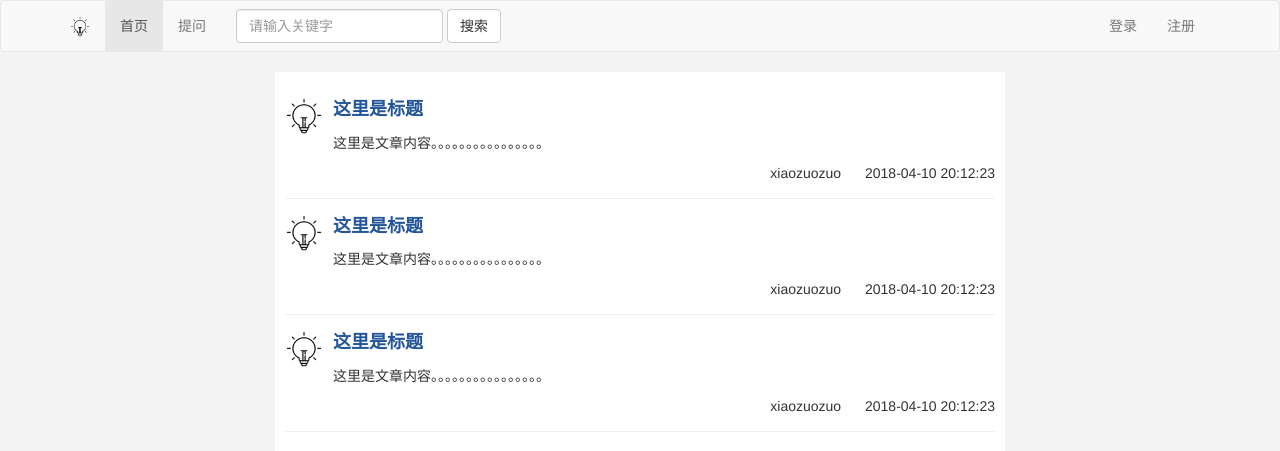
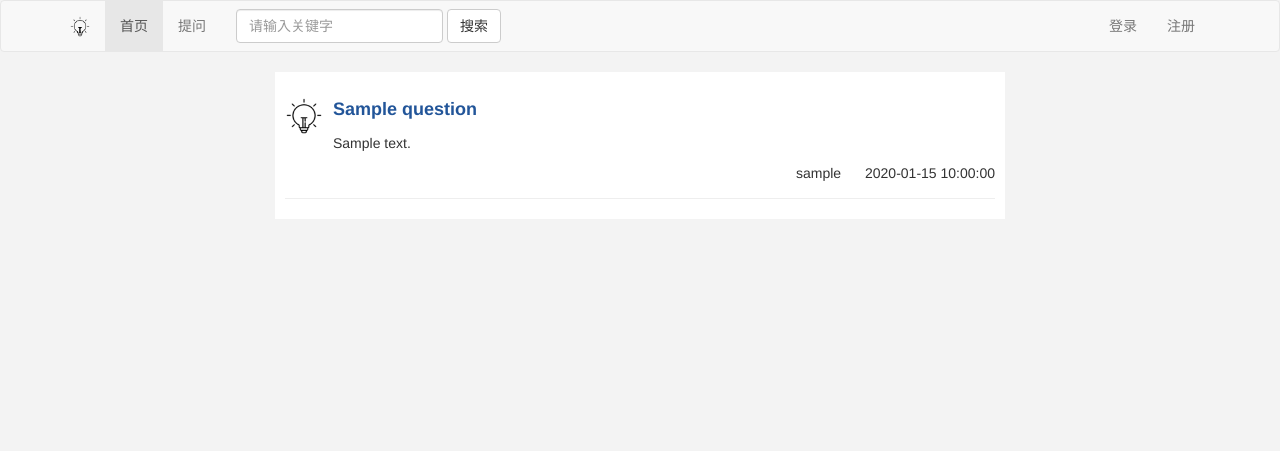
Before and after one commit to suwenkun1126/Flask_Question, a Flask app: template templates/index.html in a window 1280 px wide. Shown: the top 451 px of the page. Run offline with Flask 2, Linux system fonts and the light colour scheme; the template is opened without the code that fills it: values that come from a table or form of the project are taken from there, others are empty; tables that the repository leaves empty hold one stand-in row (values such as "Sample post"); some libraries are stand-ins or nearby versions.

Commit message:
完成首页视图函数

```diff
--- a/Flask_Question.py
+++ b/Flask_Question.py
@@ -10,7 +10,8 @@ db.init_app(app)
 
 @app.route('/')
 def index():
-    return render_template('index.html')
+    questions = Question.query.order_by('-created_time').all()
+    return render_template('index.html',questions=questions)
 
 @app.route('/login/',methods=['GET','POST'])
 def login():
--- a/templates/index.html
+++ b/templates/index.html
@@ -6,44 +6,20 @@
 {% endblock %}
 {% block main %}
     <ul class="question-list-group">
+        {% for question in questions %}
             <li>
                 <div class="avatar-group">
                     <img class="avatar" src="{{ url_for('static',filename='images/brand.png') }}" alt="头像">
                 </div>
                 <div class="question-group">
-                <p class="question-title"><a href="#">这里是标题</a></p>
-                <p class="quetion-content">这里是文章内容。。。。。。。。。。。。。。。。</p>
+                    <p class="question-title"><a href="#">{{ question.title }}</a></p>
+                    <p class="quetion-content">{{ question.content }}</p>
                 </div>
                 <div class="question-info">
-                <span class="question-author">xiaozuozuo</span>
-                <span class="question-time">2018-04-10 20:12:23</span>
+                    <span class="question-author">{{ question.author.username }}</span>
+                    <span class="question-time">{{ question.created_time }}</span>
                 </div>
             </li>
-        <li>
-            <div class="avatar-group">
-                <img class="avatar" src="{{ url_for('static',filename='images/brand.png') }}" alt="头像">
-            </div>
-            <div class="question-group">
-                <p class="question-title"><a href="#">这里是标题</a></p>
-                <p class="quetion-content">这里是文章内容。。。。。。。。。。。。。。。。</p>
-            </div>
-            <div class="question-info">
-                <span class="question-author">xiaozuozuo</span>
-                <span class="question-time">2018-04-10 20:12:23</span>
-            </div>
-        </li>
-        <li>
-            <div class="avatar-group">
-                <img class="avatar" src="{{ url_for('static',filename='images/brand.png') }}" alt="头像">
-            </div>
-            <div class="question-group">
-                <p class="question-title"><a href="#">这里是标题</a></p>
-                <p class="quetion-content">这里是文章内容。。。。。。。。。。。。。。。。</p>
-            </div>
-            <div class="question-info">
-                <span class="question-author">xiaozuozuo</span>
-                <span class="question-time">2018-04-10 20:12:23</span>
-            </div>
-        </li>
+        {% endfor %}
     </ul>
 {% endblock %}
```
Lines whose indentation alone changed are shown as unchanged.
